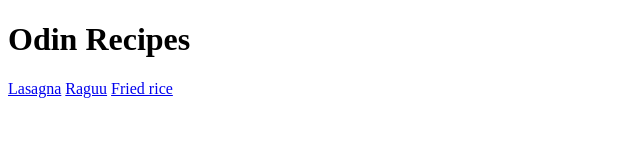
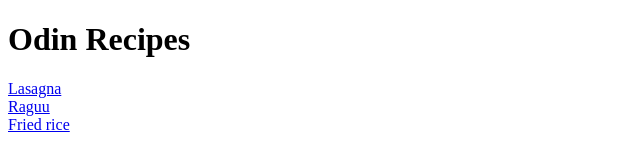
Before and after one commit to Pingwc/odin-recipes, a plain HTML site: page index.html in a window 1280 px wide. Shown: the whole page, without its empty margins (0-640 px from the left). Drawn offline with Linux system fonts and the light colour scheme.

Commit message:
Fix list of recipes

```diff
--- a/index.html
+++ b/index.html
@@ -10,8 +10,8 @@
     <body>
         <h1>Odin Recipes</h1>
 
-        <a href="./recipes/lasagna.html">Lasagna</a>
-        <a href="./recipes/raguu.html">Raguu</a>
-        <a href="./recipes/fried_rice.html">Fried rice</a>
+        <a href="./recipes/lasagna.html">Lasagna</a><br>
+        <a href="./recipes/raguu.html">Raguu</a><br>
+        <a href="./recipes/fried_rice.html">Fried rice</a><br>
     </body>
 </html>
```
